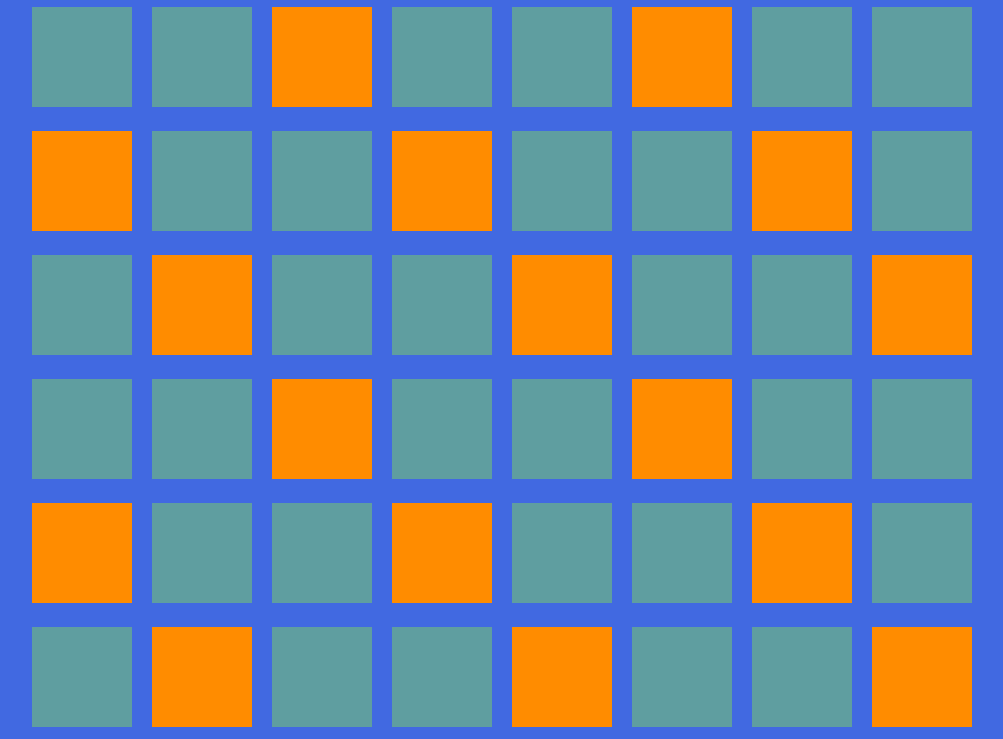
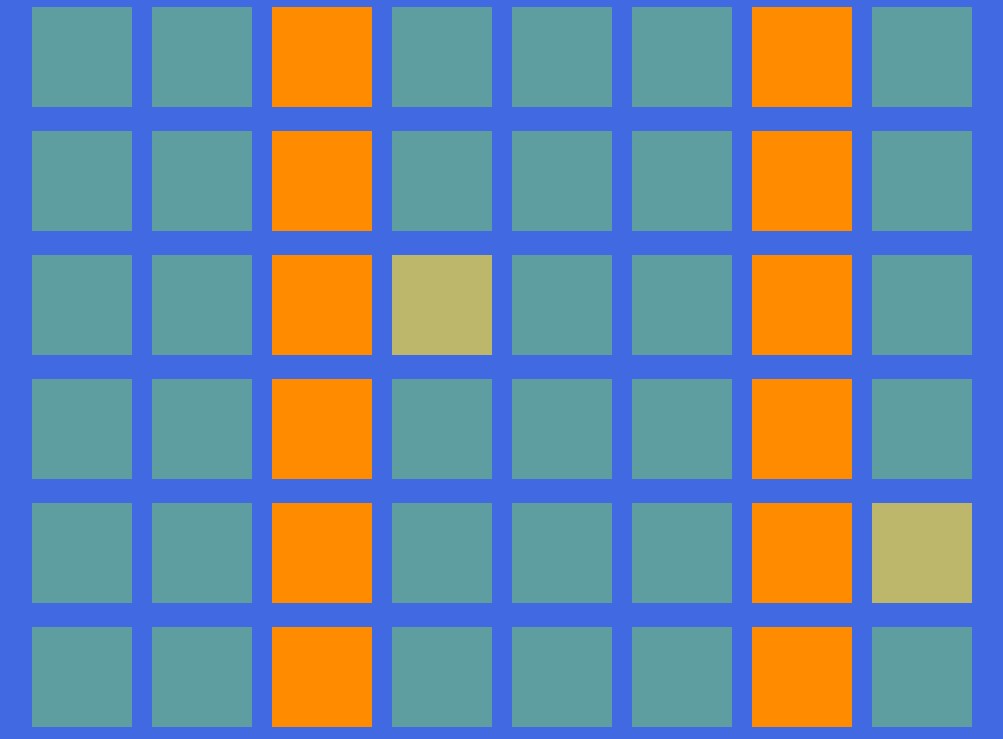
Before and after one commit to alessandro-cappelli/js-fizzbuzzdom, a plain HTML site: page index.html in a window 1280 px wide. Shown: the part 61-800 px from the top of the page, without its empty margins (138-1141 px from the left). Drawn offline with Linux system fonts and the light colour scheme.

Commit message:
multipli di 3 e di 5

```diff
--- a/myscript.js
+++ b/myscript.js
@@ -4,6 +4,9 @@ for(let i = 1; i <= 100; i++){
     if(i%3 == 0){ //multipli di 3
         scatola.innerHTML += '<div class=box-3 square' + i + '</div>';
     }
+    if((i%3 == 0) && (i%5 == 0)){ //multipli di 5 e di 3
+        scatola.innerHTML += '<div class=boxs-3 square' + i + '</div>';
+    }
     else{
         console.log('iterazione: ', i);
         scatola.innerHTML += '<div class=box square' + i + '</div>';
--- a/style.css
+++ b/style.css
@@ -34,6 +34,12 @@ h1{
     width: 100px;
     display: inline-block;
     margin: 10px;
+}
 
-
+.boxs-3{
+    background-color:darkkhaki;
+    height: 100px;
+    width: 100px;
+    display: inline-block;
+    margin: 10px;
 }
```
